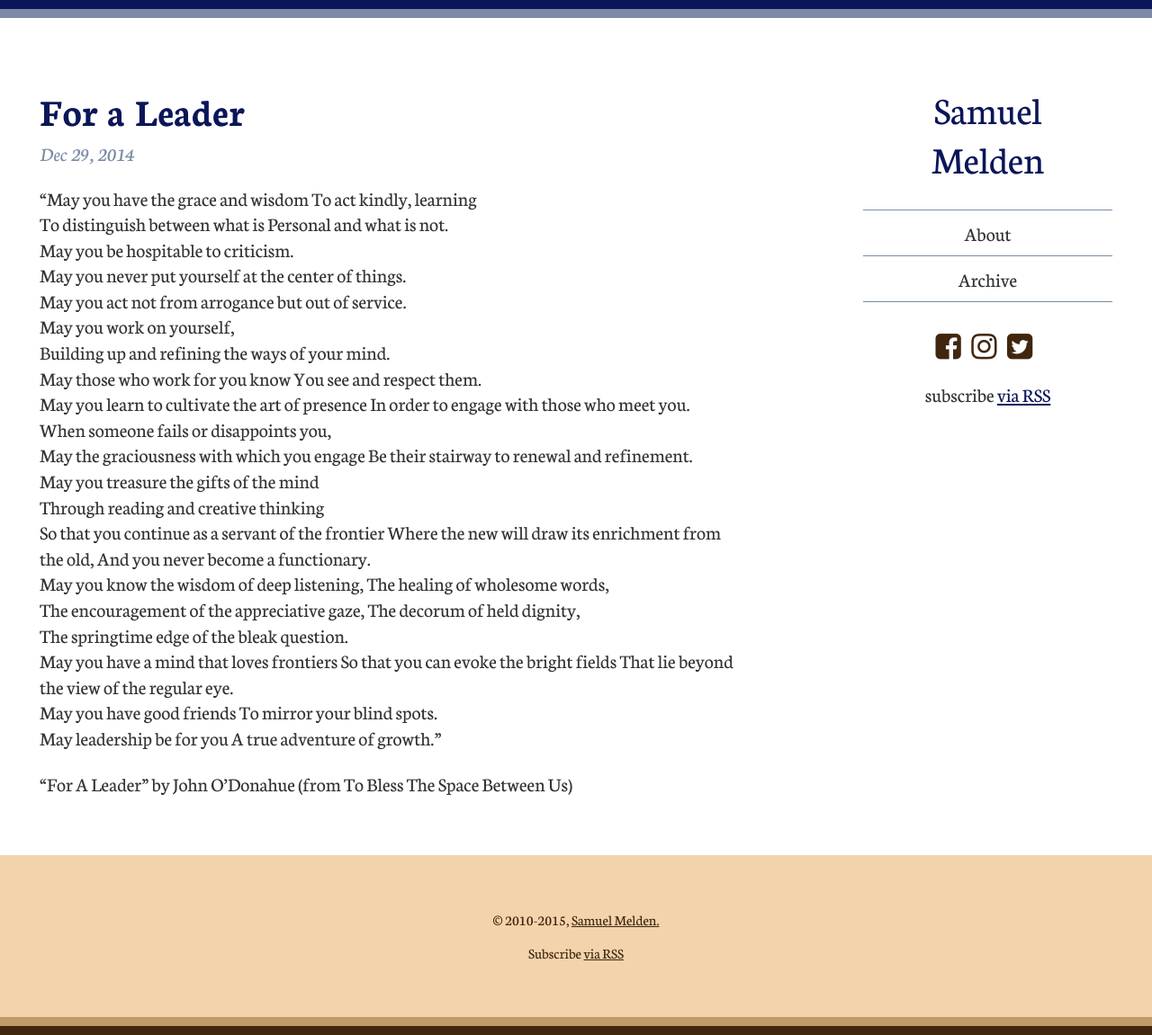
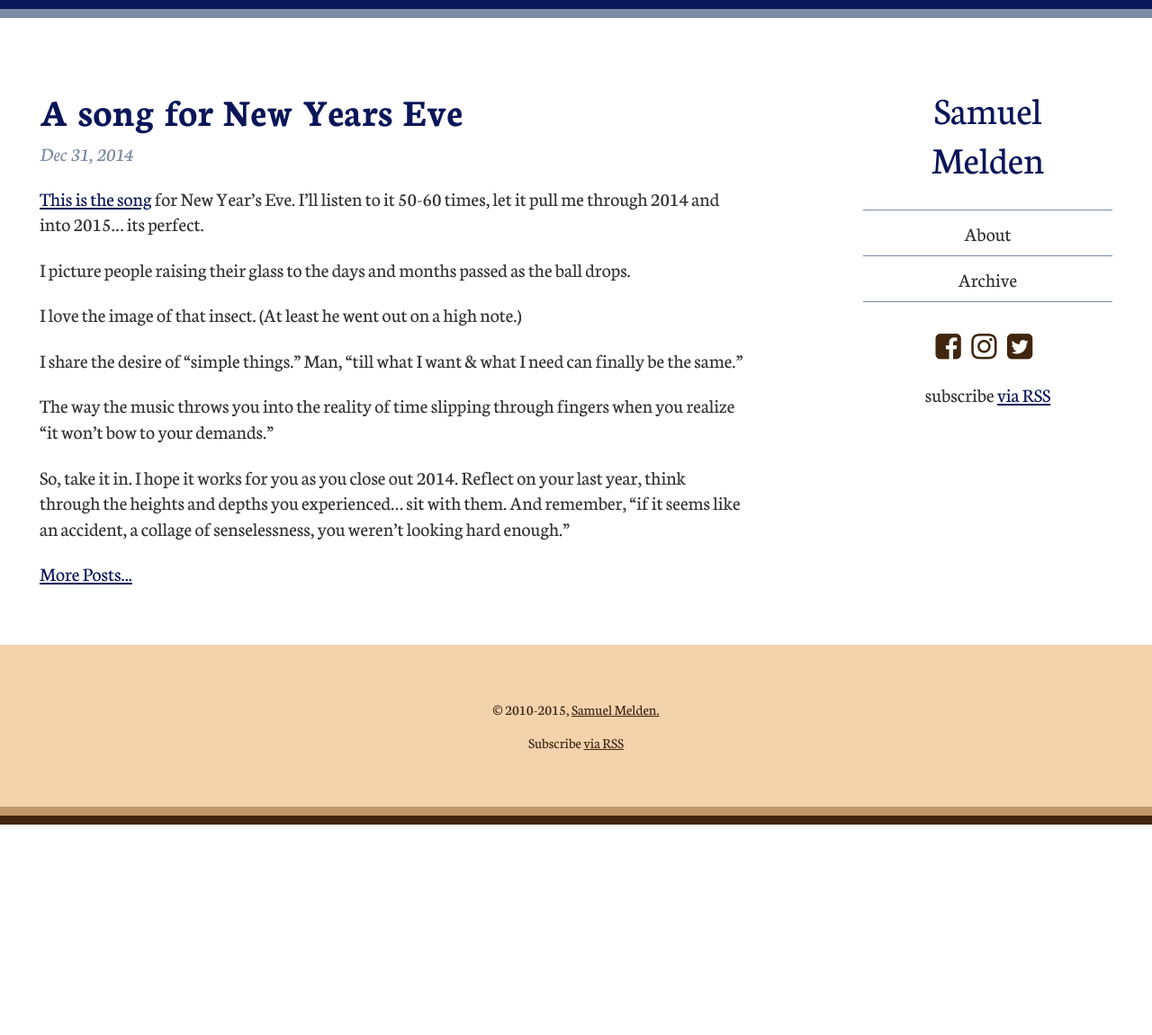
Before and after one commit to smlmldn/smlmldn.github.io, a Jekyll site: the page built from index.html, in a window 1280 px wide. Shown: the whole page at 90% size. Built offline with Jekyll 4.4.1, drawn with Linux system fonts in a browser that asks for light colours; nearby versions of some CDN libraries; comment, search, counter and statistics services are not loaded; a file with an impossible date is left out; after the commit the page ends 917 px from its top, so only the background shows below that.

Commit message:
fixed date issue

```diff
--- a/_posts/2014-12-31-new-years-song.markdown
+++ b/_posts/2014-12-31-new-years-song.markdown
@@ -1,7 +1,7 @@
 ---
 layout: post
 title: A song for New Years Eve
-date: {}
+date: 2014-12-31 11:28:59
 published: true
 ---
 
--- a/index.html
+++ b/index.html
@@ -14,7 +14,7 @@
 
     {% endfor %}
 
-
+<p><a href="/archive">More Posts...</a></p>
 
 
 </div>
```
Also changed, not shown: _layouts/default.html (+8 -0 lines), about.md (+2 -0 lines), img/family.jpg (added).
